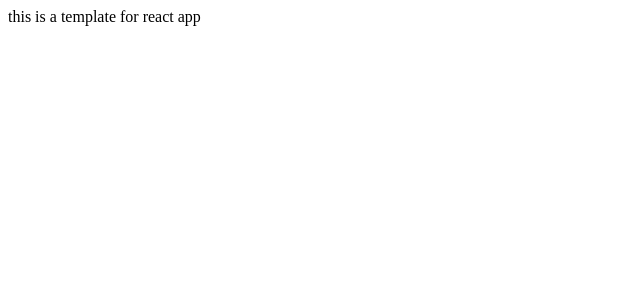
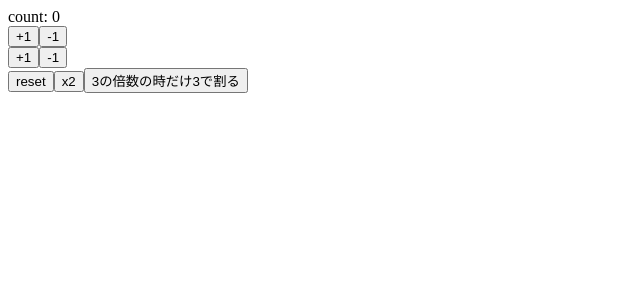
Before and after one commit to kan-kan/react-hooks, a React (Create React App) app: page / in a window 1280 px wide. Shown: the top 300 px of the page, without its empty margins (0-640 px from the left). Built offline with nearby package versions, Linux system fonts and the light colour scheme.

Commit message:
my first react hook with usestate

```diff
--- a/src/App.js
+++ b/src/App.js
@@ -1,7 +1,37 @@
-import React from "react";
+import React, { useState } from "react";
 
 const App = () => {
-  return <div>this is a template for react app</div>;
+  const [count, setCount] = useState(0);
+  const increment = () => setCount(count + 1);
+  const decrement = () => setCount(count - 1);
+  // 関数を引数に渡して複雑にすることが出来る
+  const increment2 = () => setCount(previousCount => previousCount + 1);
+  const decrement2 = () => setCount(previousCount => previousCount - 1);
+  // reset button
+  const reset = () => setCount(0);
+  const double = () => setCount(count * 2);
+  const divide3 = () =>
+    setCount(previousCount =>
+      previousCount % 3 === 0 ? previousCount / 3 : previousCount
+    );
+  return (
+    <>
+      <div>count: {count}</div>
+      <div>
+        <button onClick={increment}>+1</button>
+        <button onClick={decrement}>-1</button>
+      </div>
+      <div>
+        <button onClick={increment2}>+1</button>
+        <button onClick={decrement2}>-1</button>
+      </div>
+      <div>
+        <button onClick={reset}>reset</button>
+        <button onClick={double}>x2</button>
+        <button onClick={divide3}>3の倍数の時だけ3で割る</button>
+      </div>
+    </>
+  );
 };
 
 export default App;
```
Also changed, not shown: 1 other file (tests, documents, lock files or other folders).
